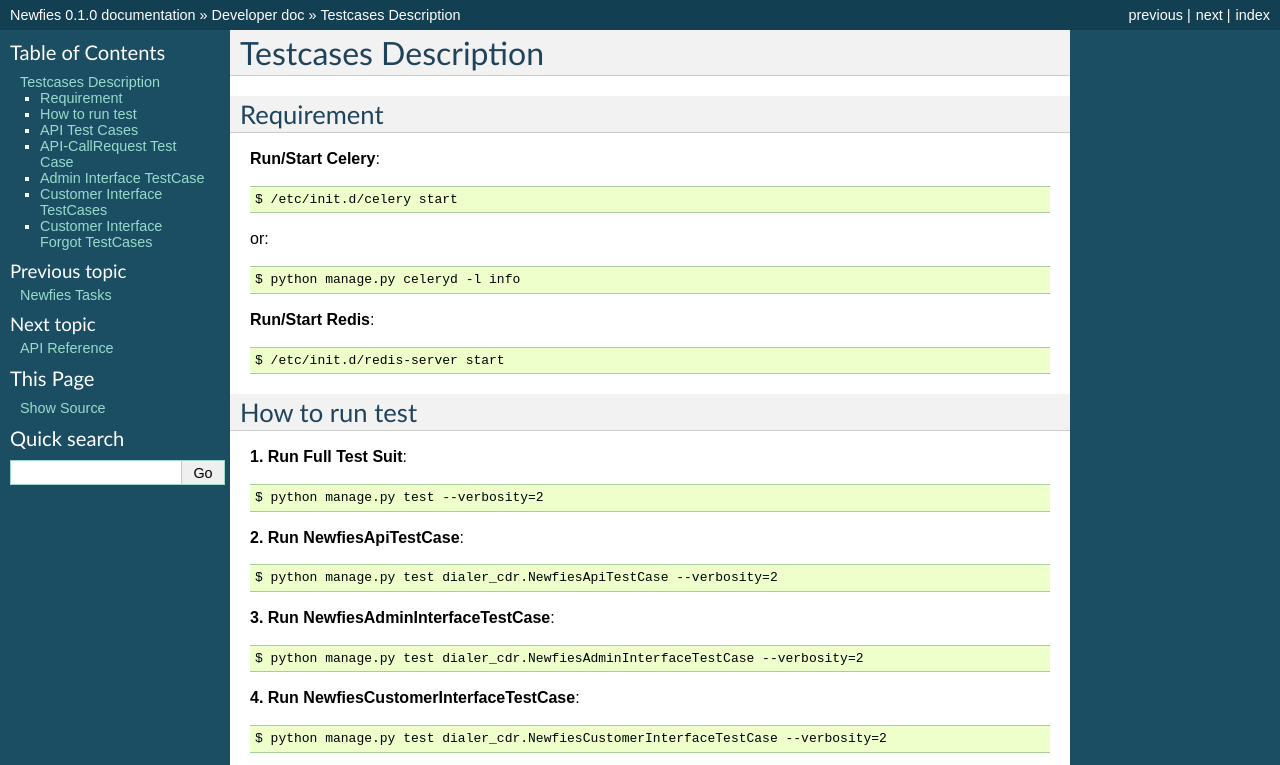
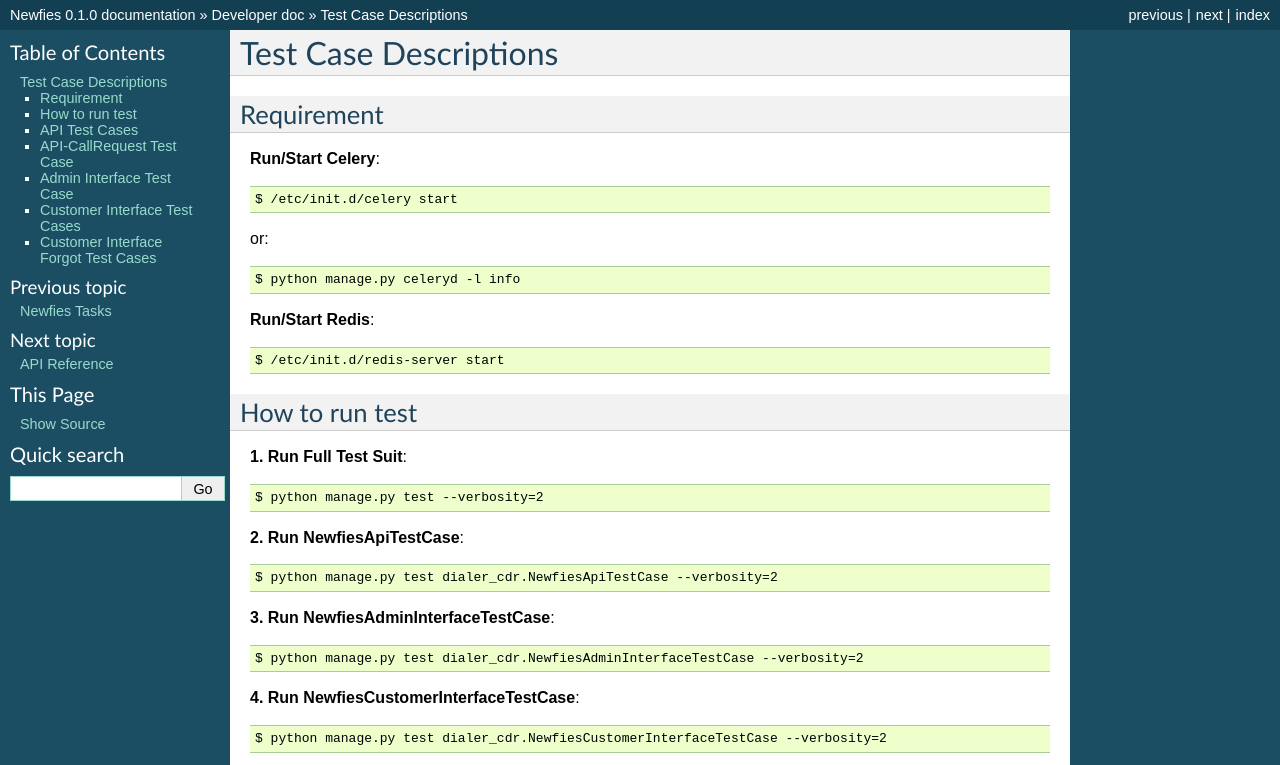
Before and after one commit to newfies-dialer/newfies-dialer, a Sphinx documentation site: the page built from docs/source/developer-doc/testing.rst, in a window 1280 px wide and 1400 px high, cut to the strip 0-765 px from the top of the window. Built offline with Sphinx 7.4.7, drawn with Linux system fonts in a browser that asks for light colours; some of the changed text lies outside the part shown.

Commit message:
Readability

```diff
--- a/docs/source/developer-doc/testing.rst
+++ b/docs/source/developer-doc/testing.rst
@@ -1,7 +1,7 @@
 .. _testing:
 
-Testcases Description
-=====================
+Test Case Descriptions
+======================
 
 -----------
 Requirement
@@ -62,7 +62,7 @@
 
 
 ------------------------
-Admin Interface TestCase
+Admin Interface Test Case
 ------------------------
 
 .. _NewfiesAdminInterfaceTestCase-model:
@@ -72,7 +72,7 @@
 
 
 ----------------------------
-Customer Interface TestCases
+Customer Interface Test Cases
 ----------------------------
 
 .. _NewfiesCustomerInterfaceTestCase-model:
@@ -81,7 +81,7 @@
     :members:
 
 -----------------------------------
-Customer Interface Forgot TestCases
+Customer Interface Forgot Test Cases
 -----------------------------------
 
 .. _NewfiesCustomerInterfaceForgotPassTestCase-model:
```
